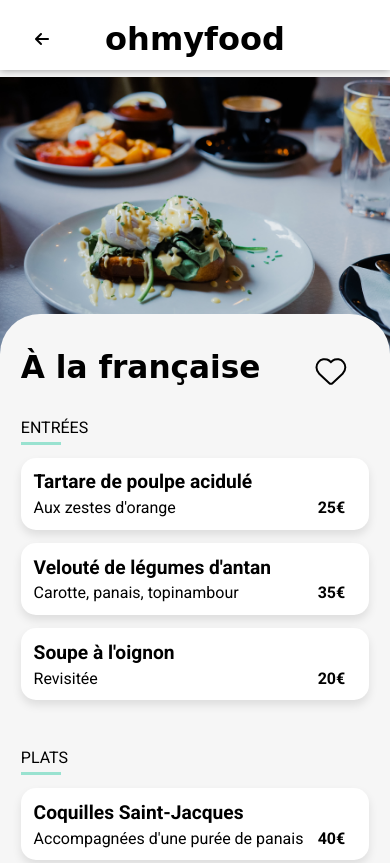
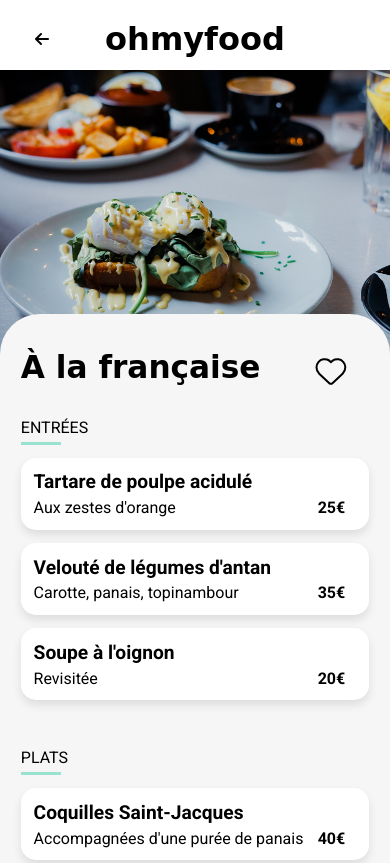
Before and after one commit to LcsGa/GarciaLucas_3_21102020, a plain HTML site: page html/a_la_francaise.html in a window 390 px wide. Shown: the top 863 px of the page. Drawn offline with Linux system fonts and the light colour scheme; a web font is replaced by a local one.

Commit message:
style - bckgrnd-img : display fixed on MF mobile

```diff
--- a/sass/scss/_restaurants_pages.scss
+++ b/sass/scss/_restaurants_pages.scss
@@ -7,7 +7,9 @@
   width: 100%;
   overflow: hidden;
   img {
+    height: 110%;
     width: 110%;
+    object-fit: cover;
   }
 }
 
```
Also changed, not shown: css/style.css.
